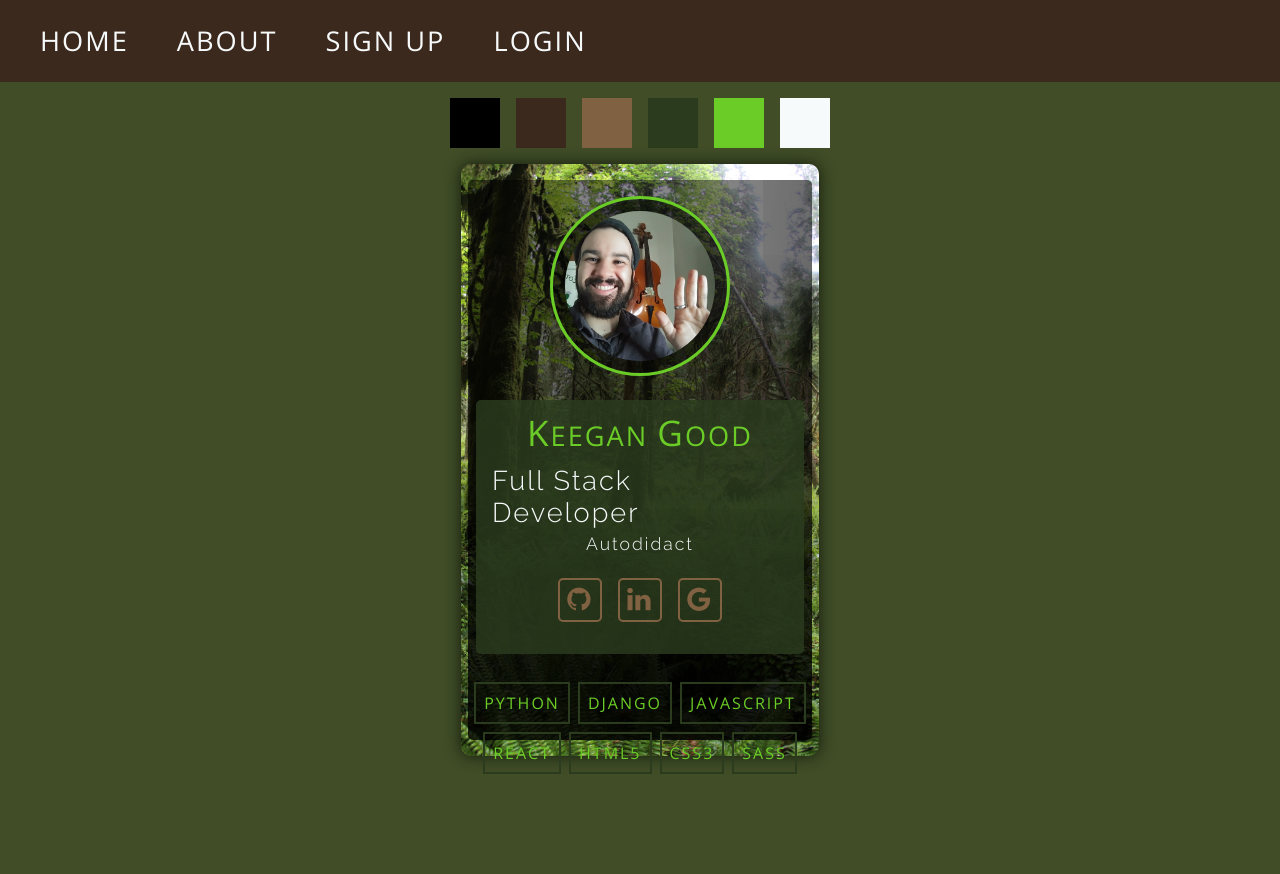
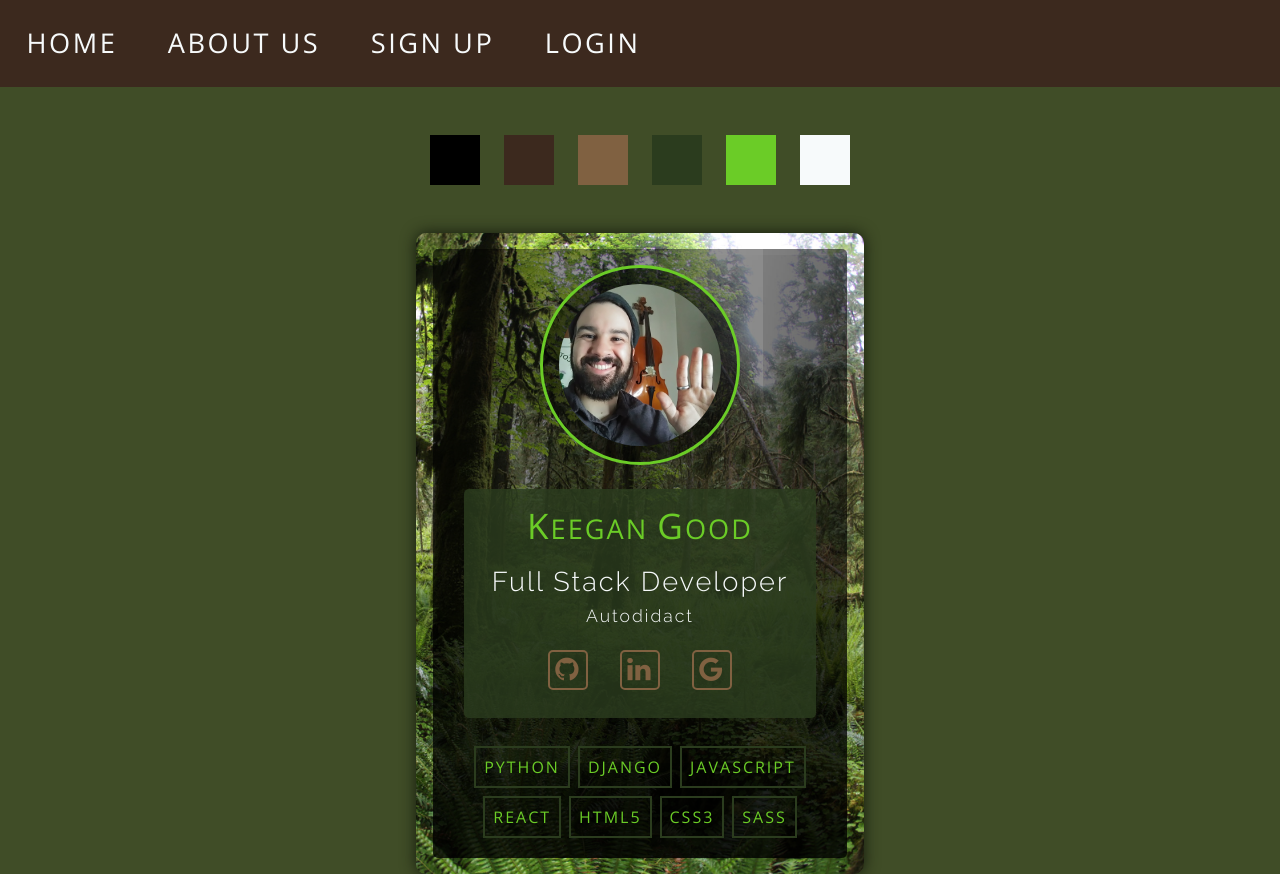
Before and after one commit to perennialAutodidact/sass_talk, a plain HTML site: page page_layout_example/index.html in a window 1280 px wide. Before the commit the page ends 800 px from the top, so only its background shows below. Drawn offline with nearby package versions, Linux system fonts and the light colour scheme.

Commit message:
update style

```diff
--- a/page_layout_example/index.html
+++ b/page_layout_example/index.html
@@ -18,7 +18,7 @@
     <nav id="navbar">
       <ul id="nav-links">
         <li class="nav-link">Home</li>
-        <li class="nav-link">About</li>
+        <li class="nav-link">About Us</li>
         <li class="nav-link">Sign Up</li>
         <li class="nav-link">Login</li>
       </ul>
--- a/page_layout_example/scss/_navbar.scss
+++ b/page_layout_example/scss/_navbar.scss
@@ -3,12 +3,11 @@
 @use 'mixins' as *;
 
 #navbar {
-  @include rectangle(50px, auto);
+  @include rectangle($navbar-bg, $navbar-width);
 
   background-color: $navbar-bg;
   display: flex;
   align-items: center;
-  padding: 1rem;
 
   #nav-links {
     display: flex;
@@ -16,21 +15,24 @@
 
     .nav-link {
       border-bottom: 2px solid $navbar-bg;
+      margin: 1rem;
+      padding: .5rem;
+
       color: $navbar-link-color;
       font-family: $primary-font;
-      font-size: set-font-size('md');
+      font-size: set-font-size("md");
+      text-align: center;
       text-transform: uppercase;
-      letter-spacing: 2px;
-      font-weight: set-font-weight('thin');
-      margin: 0.5rem 1rem;
-      padding: 0.5rem;
+      letter-spacing: 2.5px; // will cause text to be off-center.
+      text-indent: 2.5px; // correct misalignment caused by letter-spacing
+      font-weight: set-font-weight("thin");
+
       transition: all 0.2s ease-in-out;
 
       &:hover {
         border-bottom: 2px solid $navbar-link-hover;
         cursor: pointer;
         color: $navbar-link-hover;
-
       }
     }
   }
--- a/page_layout_example/scss/_profile-card.scss
+++ b/page_layout_example/scss/_profile-card.scss
@@ -8,9 +8,9 @@
 
   background-image: get-image("profile-card-bg");
   background-repeat: no-repeat;
-  background-position: 60% 75%;
+  background-position: 65% 55%;
   background-size: cover;
-  padding: 1rem 0;
+  padding: 1rem .5rem;
 
   box-shadow: 0 0 15px $profile-card-shadow;
 
@@ -34,21 +34,21 @@
   }
 
   .circle {
-    @include rectangle(150px, auto);
+    @include rectangle(200px);
     @include border-radius(50%);
 
     background-color: transparentize($profile-card-panel-bg, 0.5);
     border: 3px solid $profile-card-highlight;
     margin: 1rem;
-    padding: 0.75rem;
+    padding: 1rem;
   }
 
   .bio {
     @include border-radius(5px);
 
     background-color: transparentize($fern-green, 0.2);
-    margin: 0.5rem 0.5rem 1rem;
-    padding: 0.5rem 1rem 0.5rem;
+    margin: .5rem 0rem;
+    padding: 0.75rem 1rem;
 
     display: flex;
     flex-direction: column;
@@ -56,8 +56,10 @@
 
     font-family: $primary-font;
 
+    width: 85%;
+
     .name {
-      margin-bottom: 0.5rem;
+      margin-bottom: 1rem;
 
       color: $font-color-secondary;
       font-family: $primary-font;
@@ -70,15 +72,18 @@
     }
 
     .main-title {
+          margin-bottom: 0.5rem;
+
       color: $font-color-primary;
       font-family: $secondary-font;
       font-size: set-font-size("md");
       font-weight: set-font-weight("thin");
 
-      margin-bottom: 0.3rem;
     }
 
     .sub-title {
+        margin-bottom: .5rem;
+
       color: $font-color-primary;
       font-family: $secondary-font;
       font-size: set-font-size("sm");
@@ -93,12 +98,12 @@
       color: $treebark-brown;
 
       .social-icon {
-        @include rectangle($base-size * 2);
+        @include rectangle($base-size * 2.5);
         @include border-radius(5px);
 
         border: 2px solid $treebark-brown;
-        margin: 0.5rem;
-        padding: 0.25rem;
+        margin: 0rem 1rem;
+        padding: 0.5rem;
 
         display: flex;
         align-items: center;
@@ -119,7 +124,7 @@
   }
 
   .skills {
-    margin: 0.5rem 0;
+    margin: 1rem;
 
     display: flex;
     flex-wrap: wrap;
--- a/page_layout_example/scss/_variables.scss
+++ b/page_layout_example/scss/_variables.scss
@@ -17,7 +17,7 @@ $colors: $mud-brown $humous-brown $treebark-brown $fern-green $moss-green $sky-w
     .box-#{$i}{
         @include rectangle(50px);
         background-color: nth($colors, $i);
-        margin: 0 .5rem;
+        margin: 0rem .75rem;
     }
 }
 
@@ -55,7 +55,7 @@ $images: (
 $navbar-bg: $humous-brown;
 $navbar-link-color: $sky-white;
 $navbar-link-hover: $moss-green;
-$navbar-height: $base-size * 4;
+$navbar-height: $base-size * 8;
 $navbar-width: auto;
 
 // profile card
@@ -64,5 +64,5 @@ $profile-card-shadow: darken($profile-card-bg, 10%);
 $profile-card-panel-bg: $mud-brown;
 $profile-card-highlight: $moss-green;
 $profile-card-icon-color: $treebark-brown;
-$profile-card-height: 70vh;
-$profile-card-width: 28%;
+$profile-card-height: auto;
+$profile-card-width: 35%;
--- a/page_layout_example/scss/index.scss
+++ b/page_layout_example/scss/index.scss
@@ -6,6 +6,7 @@
 * {
     margin:0;
     padding:0;
+    box-sizing: border-box;
 }
 
 html {
@@ -17,12 +18,17 @@ body {
 }
 
 .swatches {
+    padding: 1rem;
+    margin: 2rem;
+
     display: flex;
-    padding: 1rem;
+
 }
 
 .container {
     @include rectangle(calc(100vh - $navbar-height), 100%);
+
+
     display: flex;
     flex-direction: column;
     align-items: center;
```
Also changed, not shown: page_layout_example/index.css, 1 other file.
